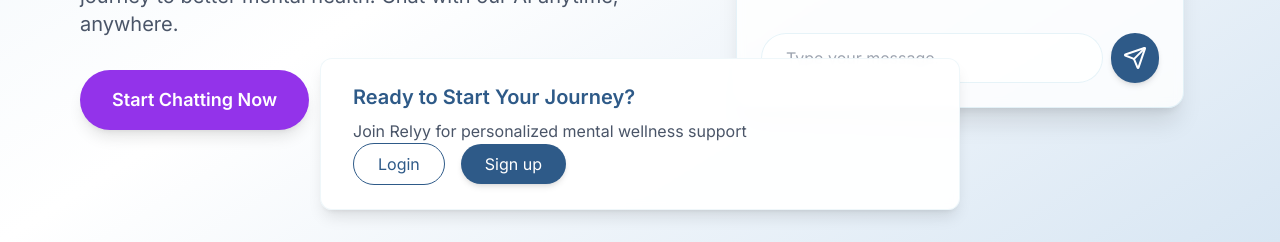
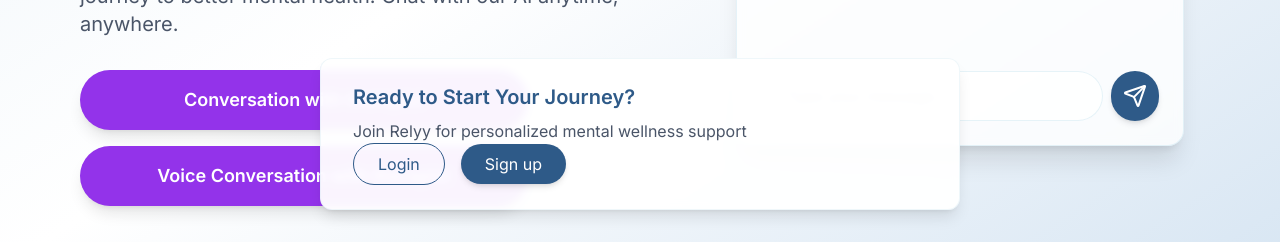
Before and after one commit to 123Himanshu/rellll, a Next.js app: page / in a window 1280 px wide. Shown: the part 558-800 px from the top of the page. Built offline with nearby package versions, Linux system fonts and the light colour scheme; no server answers.

Commit message:
Minor changes for Chatbot and Voice Chat

```diff
--- a/app/chatbot/page.tsx
+++ b/app/chatbot/page.tsx
@@ -139,17 +139,6 @@ export default function ChatPage() {
           </div>
 
           <div className="flex items-center gap-2">
-            <Button
-              onClick={() => router.push('/voice-chat')}
-              className="gap-2 bg-[#4A5568] hover:bg-[#4A5568]/90 text-white"
-            >
-              <Mic size={16} />
-              Voice Chat
-            </Button>
-            <Button className="gap-2 bg-[#4A5568] hover:bg-[#4A5568]/90 text-white transition-colors">
-              <Plus size={16} />
-              Find a Human Therapist
-            </Button>
             <Avatar className="h-9 w-9 bg-[#4A5568]">
               <AvatarFallback className="text-white font-medium text-sm">
                 U
--- a/components/AuthCTA.tsx
+++ b/components/AuthCTA.tsx
@@ -10,7 +10,7 @@ const AuthCTA = () => {
   const pathname = usePathname()
 
   // If we're on the chatbot route, don't render anything
-  if (pathname === '/chatbot') {
+  if (pathname === '/chatbot' || pathname === '/voice-chat') {
     return null
   }
 
--- a/components/Hero.tsx
+++ b/components/Hero.tsx
@@ -47,17 +47,37 @@ const Hero = () => {
               Relyy is here to listen, support, and guide you on your journey to better mental health.
               Chat with our AI anytime, anywhere.
             </motion.p>
-            <div className="inline-block">
-              <Link href="/chatbot">
+            <div className="flex flex-col space-y-4 w-full max-w-md">
+              <Link href="/chatbot" className="w-full">
                 <motion.button
-                  whileHover={{ scale: 1.05 }}
-                  whileTap={{ scale: 0.95 }}
+                  whileHover={{ scale: 1.02 }}
+                  whileTap={{ scale: 0.98 }}
                   initial={{ opacity: 0, y: 20 }}
                   animate={{ opacity: 1, y: 0 }}
-                  transition={{ duration: 0.5, delay: 0.3 }}
-                  className="bg-purple-600 text-white font-semibold py-4 px-8 rounded-full text-lg shadow-lg hover:bg-purple-700 transition duration-300"
+                  transition={{
+                    type: "spring",
+                    stiffness: 400,
+                    damping: 25
+                  }}
+                  className="w-full bg-purple-600 text-white font-semibold py-4 px-8 rounded-full text-lg shadow-lg hover:bg-purple-700 transition-all duration-200"
                 >
-                  Start Chatting Now
+                  Conversation with therapist
+                </motion.button>
+              </Link>
+              <Link href="/voice-chat" className="w-full">
+                <motion.button
+                  whileHover={{ scale: 1.02 }}
+                  whileTap={{ scale: 0.98 }}
+                  initial={{ opacity: 0, y: 20 }}
+                  animate={{ opacity: 1, y: 0 }}
+                  transition={{
+                    type: "spring",
+                    stiffness: 400,
+                    damping: 25
+                  }}
+                  className="w-full bg-purple-600 text-white font-semibold py-4 px-8 rounded-full text-lg shadow-lg hover:bg-purple-700 transition-all duration-200"
+                >
+                  Voice Conversation with therapist
                 </motion.button>
               </Link>
             </div>
```
